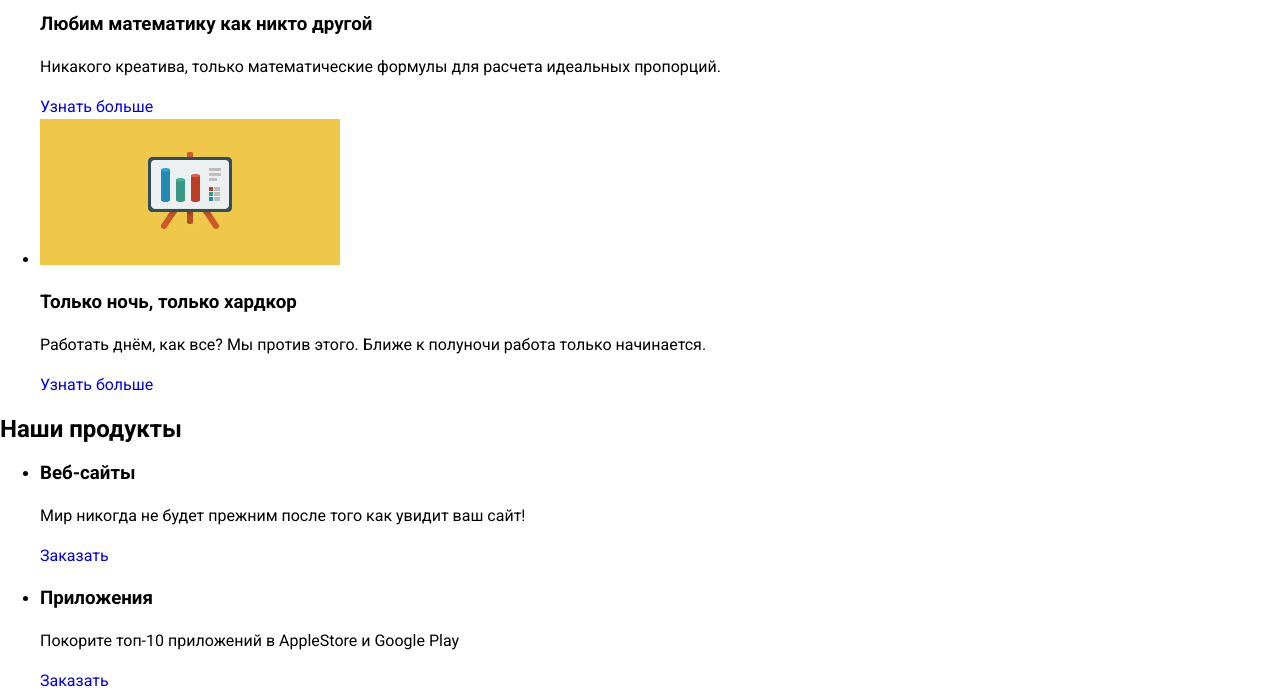
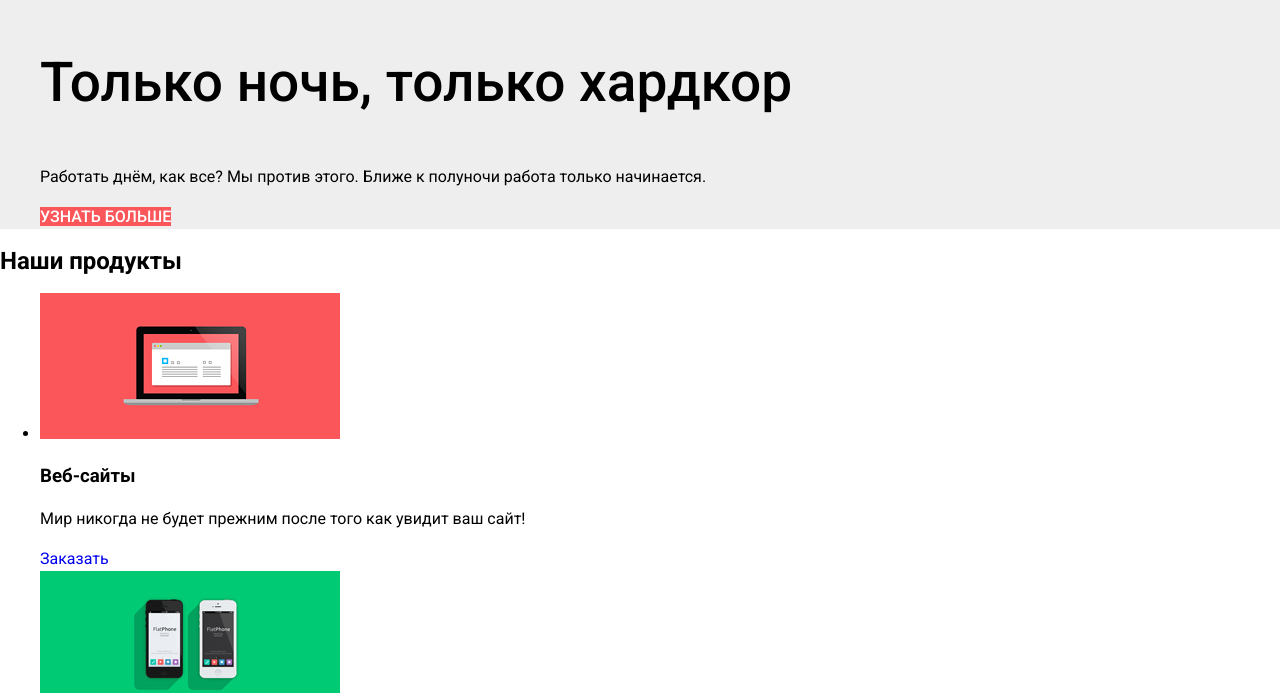
Before and after one commit to helen-mir/788619-nerds, a plain HTML site: page index.html in a window 1280 px wide. Shown: the part 803-1496 px from the top of the page. Drawn offline with Linux system fonts and the light colour scheme.

Commit message:
добавила стили в слайдер

```diff
--- a/css/style.css
+++ b/css/style.css
@@ -48,3 +48,37 @@ a {
 .shopping-navigation a:active {
   color: rgba(0, 0, 0, 0.3);
 }
+
+.studio-features {
+  background-color: #eeeeee;
+}
+
+.studio-features-list {
+  list-style: none;
+}
+
+.studio-features-item h3 {
+  font-size: 55px;
+  line-height: 55px;
+  font-weight: 500;
+}
+
+.studio-features-item a {
+  font-size: 16px;
+  font-weight: 500;
+  color: #ffffff;
+  text-transform: uppercase;
+
+  background-color: #fb565a;
+}
+
+.studio-features-item a:hover,
+.studio-features-item a:focus {
+  background-color: #e74246;
+}
+
+.studio-features-item a:active {
+  color: rgba(255, 255, 255, 0.3);
+
+  background-color: #d7373b;
+}
--- a/index.html
+++ b/index.html
@@ -37,19 +37,16 @@
           <h2 class="visually-hidden">Особенности студии</h2>
           <ul class="studio-features-list">
             <li class="studio-features-item">
-              <img src="img/illustration-1.png">
               <h3>Долго, дорого, скрупулезно</h3>
               <p>Математически выверенный дизайн для вашего сайта или мобильного приложения</p>
               <a class="btn" href="studio.html">Узнать больше</a>
             </li>
             <li class="studio-features-item">
-              <img src="img/illustration-2.png">
               <h3>Любим математику как никто другой</h3>
               <p>Никакого креатива, только математические формулы для расчета идеальных пропорций.</p>
               <a class="btn" href="studio.html">Узнать больше</a>
             </li>
             <li class="studio-features-item">
-              <img src="img/illustration-3.png">
               <h3>Только ночь, только хардкор</h3>
               <p>Работать днём, как все? Мы против этого. Ближе к полуночи работа только начинается.</p>
               <a class="btn" href="studio.html">Узнать больше</a>
@@ -63,16 +60,19 @@
   		  <h2 class="visually-hidden">Наши продукты</h2>
   		  <ul class="products-list">
   		    <li class="products-item">
+  		      <img src="img/illustration-1.png">
   		      <h3>Веб-сайты</h3>
   			  <p>Мир никогда не будет прежним после того как увидит ваш сайт!</p>
   			  <a class="btn btn-web" href="#">Заказать</a>
   		    </li>
 		    <li class="products-item">
+		      <img src="img/illustration-2.png">
   			  <h3>Приложения</h3>
   			  <p>Покорите топ-10 приложений в AppleStore и Google Play</p>
   			  <a class="btn btn-app" href="#">Заказать</a>
   		    </li>
 		    <li class="products-item">
+		      <img src="img/illustration-3.png">
   			  <h3>Презентации</h3>
   			  <p>Вы даже не подозреваете насколько вы изумительны!</p>
   			  <a class="btn btn-presentation" href="#">Заказать</a>
@@ -145,7 +145,7 @@
   	      <img src="img/map.jpg" width="1439" height="416" alt="Офис компании по адресу ул.Большая Конюшенная, д.19/8, Санкт-Петербург"> <!--как разместить значок нерд на карте?-->
   	    </p>
   	  </div>
-  	  <div class="container">
+  	  <div class="footer-container">
   	  	<div class="footer-wrapper">
   	      <div class="social">
   	      	<div class="discount">
```
